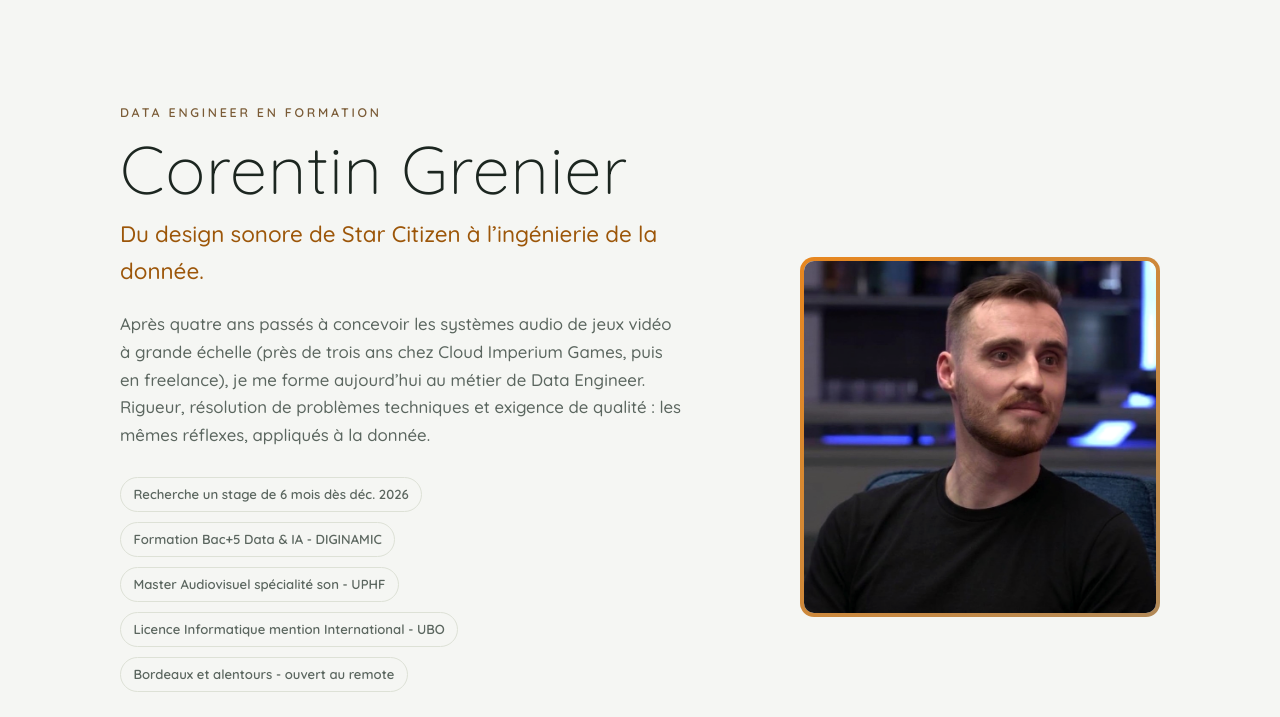
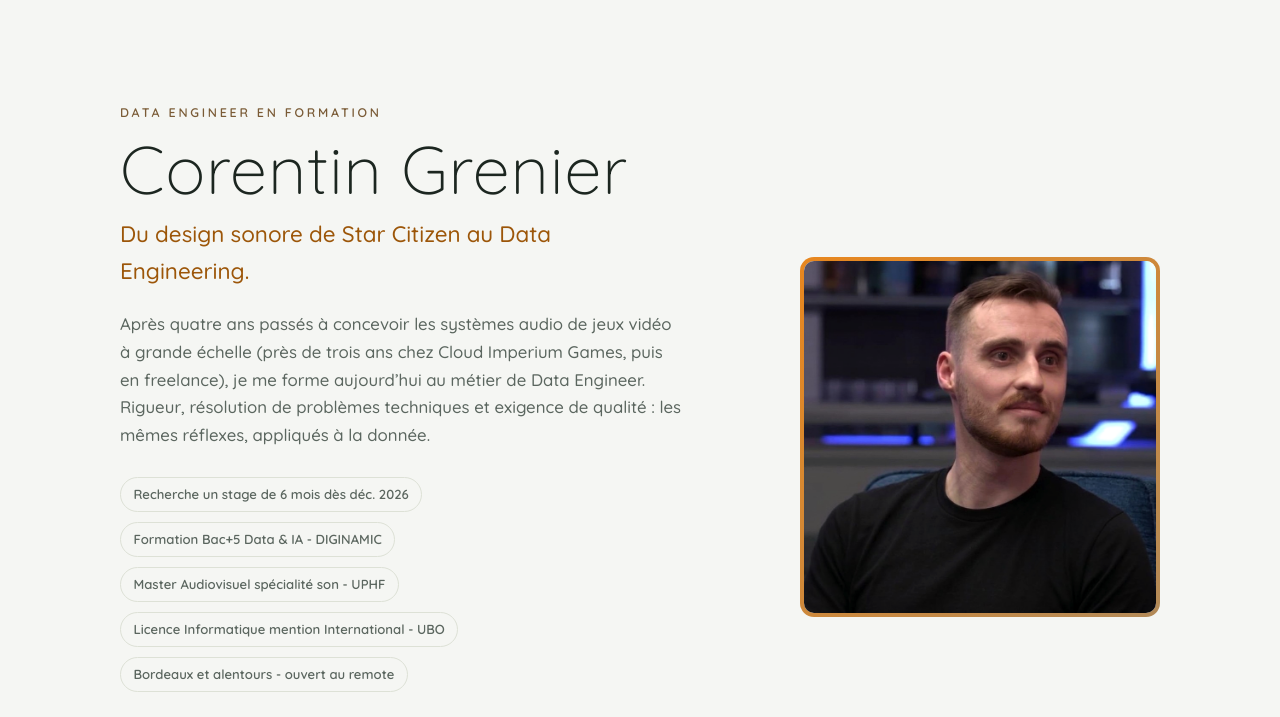
Before and after one commit to corentingreniergit/portfolio-data-engineering, a plain HTML site: page index.html in a window 1280 px wide. Shown: the part 70-787 px from the top of the page. Drawn offline with Linux system fonts and the light colour scheme.

Commit message:
Changement titre

```diff
--- a/index.html
+++ b/index.html
@@ -16,7 +16,7 @@
 
 <meta property="og:type" content="website">
 <meta property="og:title" content="Corentin Grenier - Data Engineer en formation">
-<meta property="og:description" content="De la conception sonore de Star Citizen à l’ingénierie de la donnée. Portfolio et projets.">
+<meta property="og:description" content="De la conception sonore de Star Citizen au Data Engineering. Portfolio et projets.">
 </head>
 <body>
 
@@ -80,7 +80,7 @@
       <div class="hero-text">
         <p class="eyebrow">Data Engineer en formation</p> <!-- ancienne version : <p class="eyebrow">Data Engineer</p> -->
         <h1 id="hero-title">Corentin Grenier</h1>
-        <p class="hero-tagline">Du design sonore de Star&nbsp;Citizen à l’ingénierie de la donnée.</p>
+        <p class="hero-tagline">Du design sonore de Star&nbsp;Citizen au Data Engineering.</p>
         <p class="hero-lead">
           Après quatre ans passés à concevoir les systèmes audio de jeux vidéo à grande échelle
           (près de trois ans chez Cloud Imperium Games, puis en freelance), je me forme aujourd’hui
```
